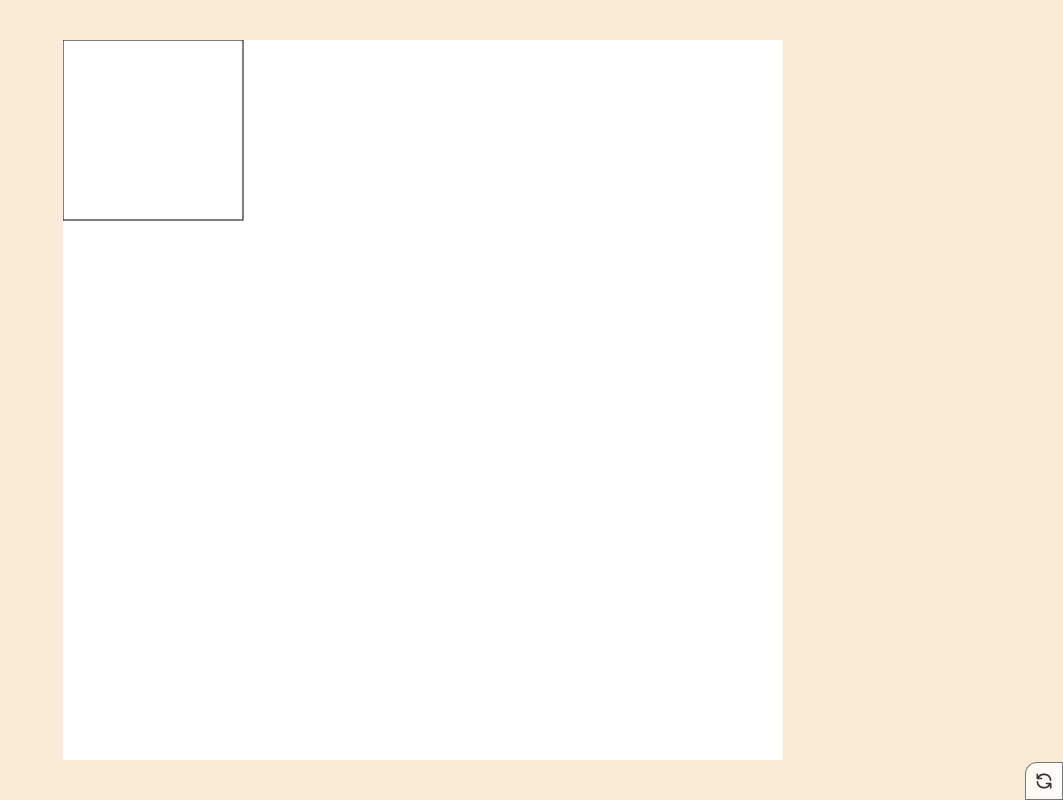
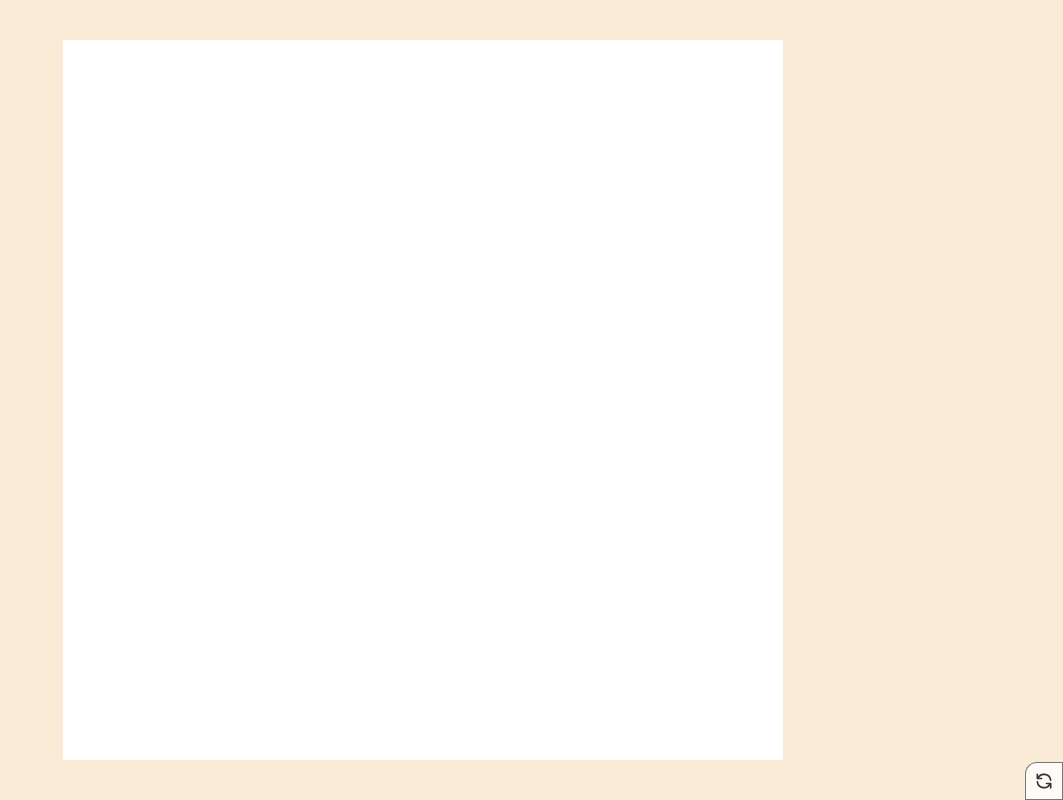
Before and after one commit to Rossowka/generative-art, a React (Create React App) app: page / in a window 1280 px wide. Shown: the whole page, without its empty margins (217-1280 px from the left). Built offline with nearby package versions, Linux system fonts and the light colour scheme.

Commit message:
added: rendering boxes

```diff
--- a/src/components/Art/Art.js
+++ b/src/components/Art/Art.js
@@ -5,18 +5,27 @@ import Box from './Box';
 import './styles.scss'
 
 function Art() {
-    const artSize = Math.min(window.innerWidth * 0.9, window.innerHeight * 0.9);
     const random = (min, max) => {
         return Math.floor(Math.random() * (max - min + 1)) + min;
     }
 
-    const boxes = (random(3, 12));
+    // to break out from the square pattern you can randomize art size
+    const artSize = Math.min(window.innerWidth * 0.9, window.innerHeight * 0.9);
+    const gridSize = (random(3, 12));
+    const boxSize = artSize / gridSize ;
+
+    let boxes = new Array(gridSize).fill(new Array(gridSize));
+
+    // test
+    console.log('Grid:' + gridSize);
     console.log(boxes);
 
     return (
         <div className='art'>
             <svg width={artSize}>
-                <Box boxes={boxes} artSize={artSize}/>
+                {boxes.map((element, index) => (
+                    <Box key={`box-${index}`} boxSize={boxSize}/>
+                ))}
             </svg>
         </div>
     )
```
